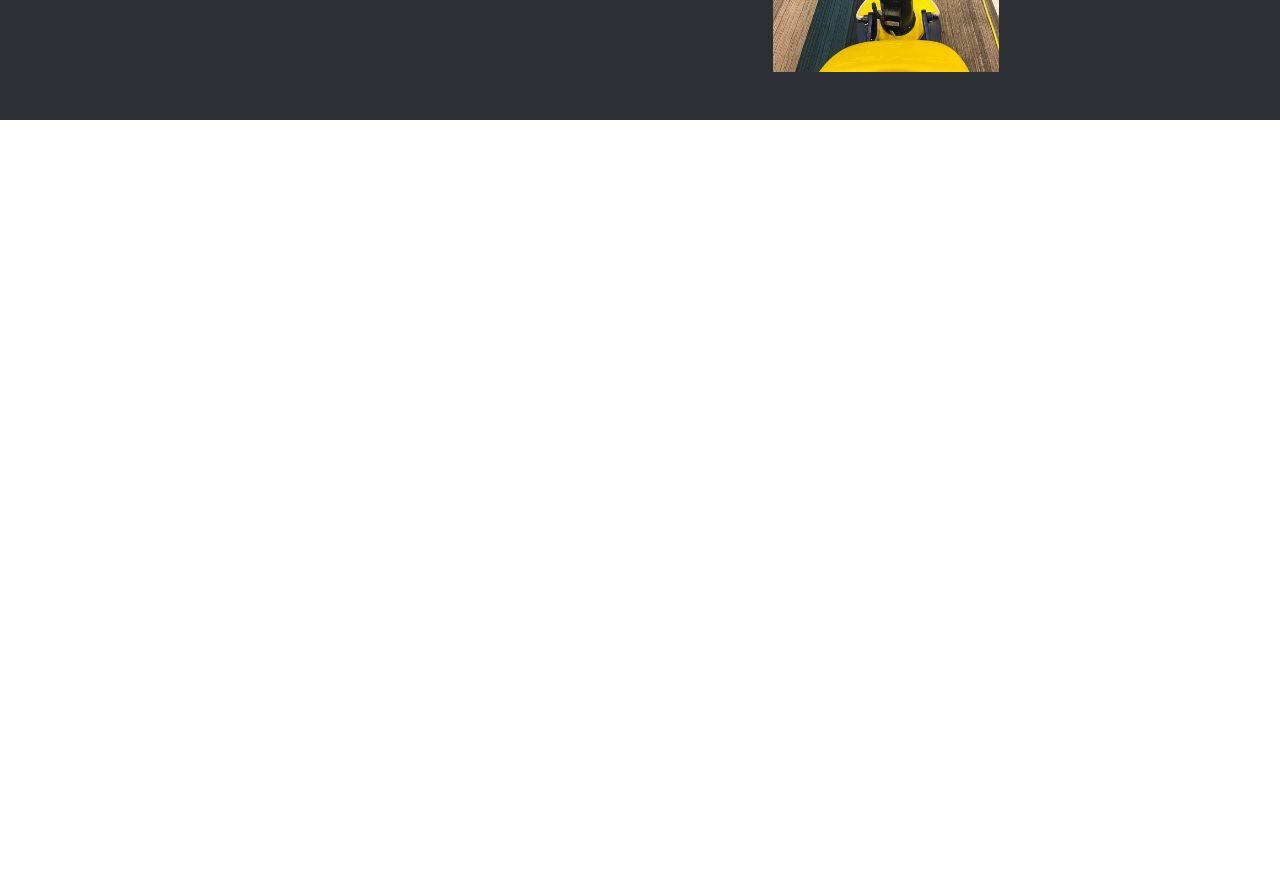
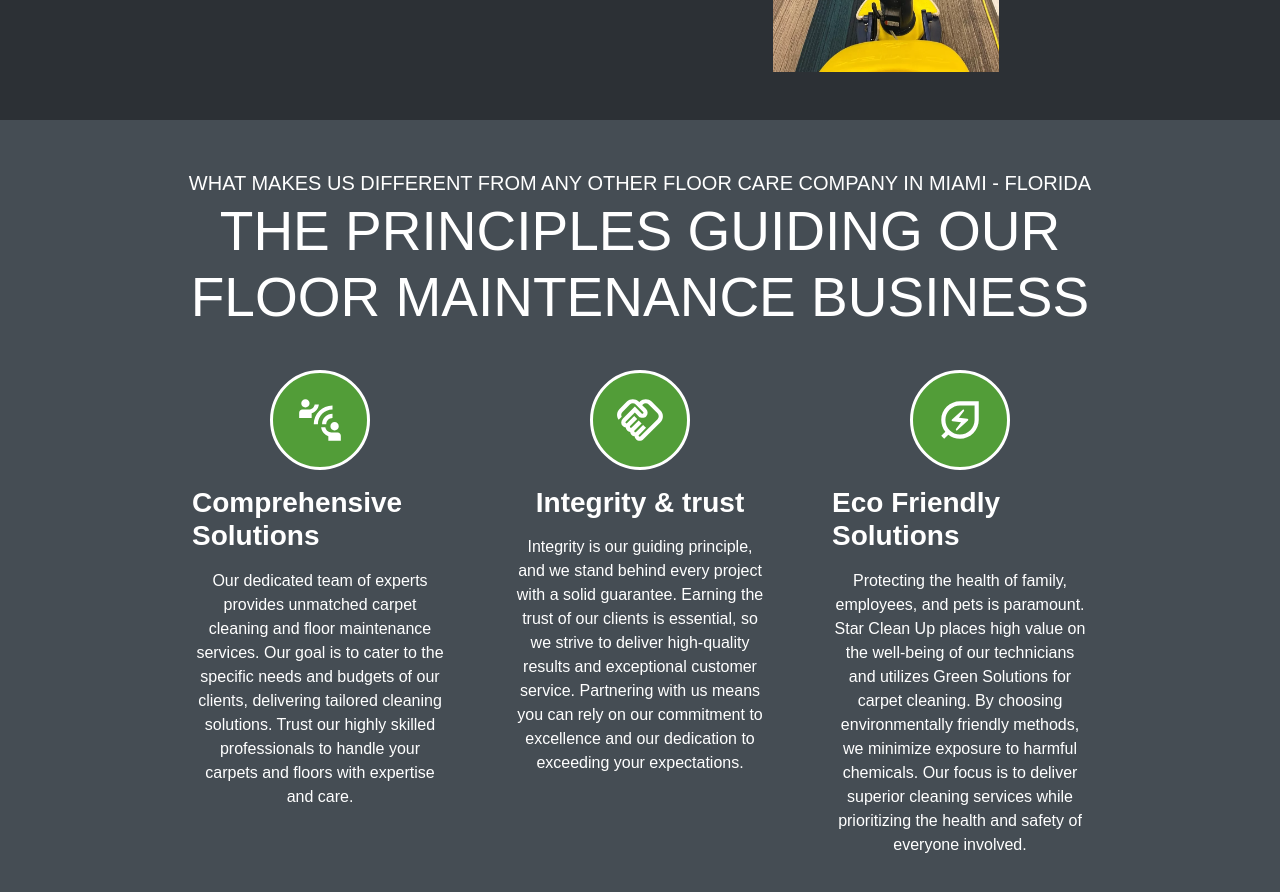
Before and after one commit to DBulacio/starcleanup_landing, a React (Create React App) app: page / in a window 1280 px wide. Shown: the part 3200-4092 px from the top of the page. Before the commit the page ends 3320 px from the top, so only its background shows below. Built offline with nearby package versions, Linux system fonts and the light colour scheme.

Commit message:
adding values page

```diff
--- a/package.json
+++ b/package.json
@@ -3,6 +3,10 @@
   "version": "0.1.0",
   "private": true,
   "dependencies": {
+    "@emotion/react": "^11.11.3",
+    "@emotion/styled": "^11.11.0",
+    "@mui/icons-material": "^5.15.3",
+    "@mui/material": "^5.15.3",
     "@testing-library/jest-dom": "^5.17.0",
     "@testing-library/react": "^13.4.0",
     "@testing-library/user-event": "^13.5.0",
--- a/src/App.css
+++ b/src/App.css
@@ -194,6 +194,59 @@ p, h1 {
   margin-bottom: 2rem !important;
 }
 
+/* VALUES */
+.home__values-bg {
+  background-color: var(--dark-secondary);
+  color: #fff;
+  display: flex;
+  flex-direction: column;
+  /* justify-content: center; */
+  align-items: center;
+  padding: 3rem 10rem;
+}
+.home__values-pg {
+ font-size: 20px;
+ font-weight: 400;
+}
+.home__values-title {
+  font-size: 55px;
+  font-weight: 500;
+  text-align: center;
+}
+.home__values-content-container {
+  display: flex;
+  flex-direction: row;
+  justify-content: center;
+  align-items:start;
+}
+.home__values-content {
+  display: flex;
+  flex-direction: column;
+  align-items: center;
+  margin: 2rem
+}
+.home__values-content-title {
+  font-size: 28px;
+  font-weight: 600;
+  margin: 1rem 0;
+}
+.home__values-content-pg {
+  font-size: 16px;
+  font-weight: 300;
+  max-width: 450px;
+  text-align: center;
+}
+.home__values-icon-bg {
+  display: flex;
+  align-items: center;
+  justify-content: center;
+  width: 100px;
+  height: 100px;
+  border-radius: 50%;
+  border: 3px solid #FFF;
+  background-color: var(--main);
+}
+
 /* MEDIA */
 @media (max-width: 1300px) {
   .home-text {
--- a/src/components/home/Values.js
+++ b/src/components/home/Values.js
@@ -1,9 +1,38 @@
 import React from "react";
+import EnergySavingsLeafOutlinedIcon from '@mui/icons-material/EnergySavingsLeafOutlined';
+import HandshakeOutlinedIcon from '@mui/icons-material/HandshakeOutlined';
+import ConnectWithoutContactOutlinedIcon from '@mui/icons-material/ConnectWithoutContactOutlined';
 
 const Values = () => {
   return (
-    <>
-    </>
+    <div className="home__values-bg">
+      <p className="home__values-pg">WHAT MAKES US DIFFERENT FROM ANY OTHER FLOOR CARE COMPANY IN MIAMI - FLORIDA</p>
+      <h2 className="home__values-title">THE PRINCIPLES GUIDING OUR FLOOR MAINTENANCE BUSINESS</h2>
+
+      <div className="home__values-content-container">
+        <div className="home__values-content">
+          <span className="home__values-icon-bg">
+            <ConnectWithoutContactOutlinedIcon  style={{ fontSize: 50}}/>
+          </span>
+          <h3 className="home__values-content-title">Comprehensive Solutions</h3>
+          <p  className="home__values-content-pg">Our dedicated team of experts provides unmatched carpet cleaning and floor maintenance services. Our goal is to cater to the specific needs and budgets of our clients, delivering tailored cleaning solutions. Trust our highly skilled professionals to handle your carpets and floors with expertise and care.</p>
+        </div>
+        <div className="home__values-content">
+          <span className="home__values-icon-bg">
+            <HandshakeOutlinedIcon  style={{ fontSize: 50}}/>
+          </span>
+          <h3 className="home__values-content-title">Integrity & trust</h3>
+          <p  className="home__values-content-pg">Integrity is our guiding principle, and we stand behind every project with a solid guarantee. Earning the trust of our clients is essential, so we strive to deliver high-quality results and exceptional customer service. Partnering with us means you can rely on our commitment to excellence and our dedication to exceeding your expectations.</p>
+        </div>
+        <div className="home__values-content">
+          <span className="home__values-icon-bg">
+            <EnergySavingsLeafOutlinedIcon  style={{ fontSize: 50}}/>
+          </span>
+          <h3 className="home__values-content-title">Eco Friendly Solutions</h3>
+          <p  className="home__values-content-pg">Protecting the health of family, employees, and pets is paramount. Star Clean Up places high value on the well-being of our technicians and utilizes Green Solutions for carpet cleaning. By choosing environmentally friendly methods, we minimize exposure to harmful chemicals. Our focus is to deliver superior cleaning services while prioritizing the health and safety of everyone involved.</p>
+        </div>
+      </div>
+    </div>
   )
 }
 
```
Also changed, not shown: 1 other file (tests, documents, lock files or other folders).
